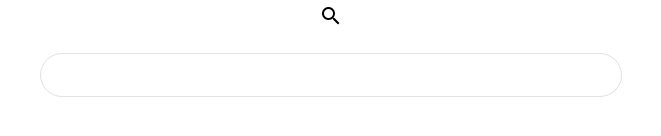
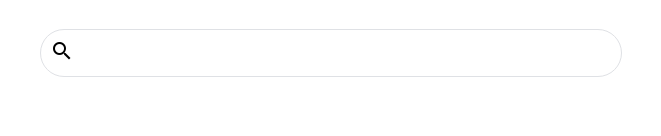
Before and after one commit to brittanieboyko/google-homepage, a plain HTML site: page index.html in a window 1280 px wide. Shown: the part 446-582 px from the top of the page, 309-970 px from the left. Drawn offline with Linux system fonts and the light colour scheme.

Commit message:
styled input and material icons

```diff
--- a/index.html
+++ b/index.html
@@ -29,11 +29,14 @@
         <header class="logo">
             <img alt="Google Logo" src="https://www.google.com/images/branding/googlelogo/1x/googlelogo_color_272x92dp.png"/>
         </header>
-        <span class="material-icons">
-            search
-            </span>
         <div class="input">
-            <input type="search">
+            <input type="text">
+            <div>
+                <span class="material-icons search">
+                    search
+                </span>
+
+            </div>
             </input>
         </div>
     </main>
--- a/styles.css
+++ b/styles.css
@@ -4,12 +4,15 @@
 .input {
   margin-top: 2%;
   width: 582px;
+  display: flex;
+  flex-direction: row-reverse;
 }
 input {
   width: 100%;
   height: 44px;
   border: 1px solid rgb(223, 225, 229);
   border-radius: 24px;
+  outline: none;
 }
 .center {
   display: flex;
@@ -44,6 +47,11 @@ input {
   background-color: #4285f4;
   color: white;
 }
+.search {
+  position: absolute;
+  width: 100%;
+  margin: 10px;
+}
 
 @media only screen and (min-width: 768px) {
   .nav {
```
